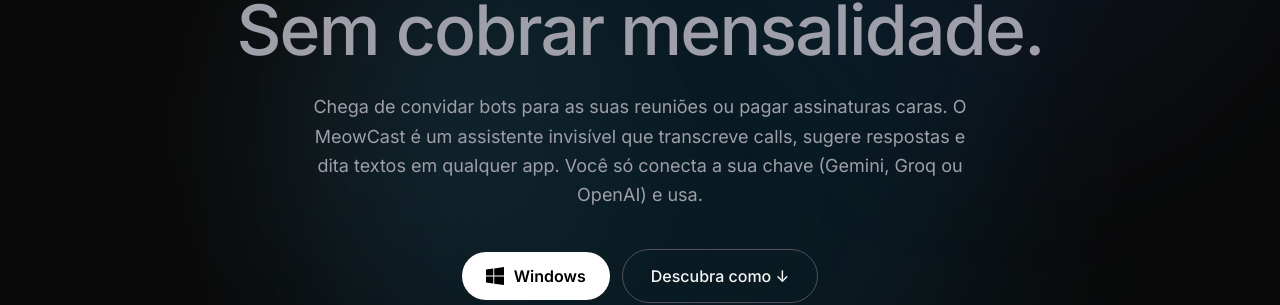
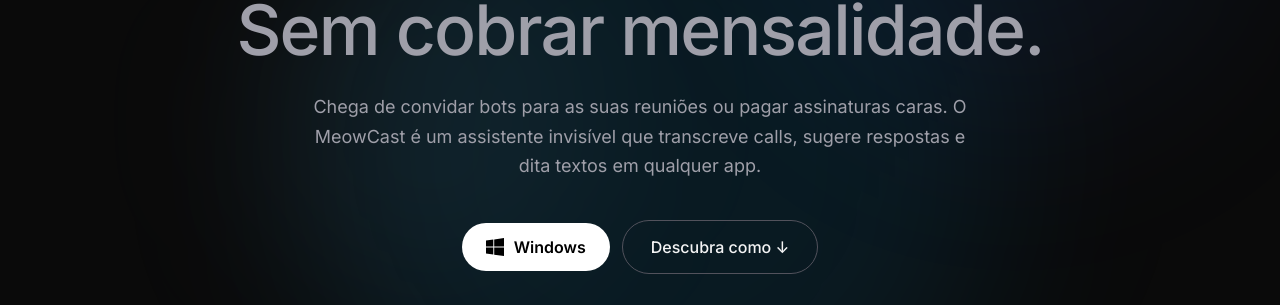
Before and after one commit to catevildev/MeowCast, a React (Vite) app: page / in a window 1280 px wide. Shown: the part 304-609 px from the top of the page. Built offline with nearby package versions, Linux system fonts and the light colour scheme; no server answers.

Commit message:
feat: add translation types and Portuguese language strings

```diff
--- a/src/translations.ts
+++ b/src/translations.ts
@@ -12,7 +12,7 @@
     title: 'A IA que trabalha por você.',
     titleItalic: 'Sem cobrar mensalidade.',
     subtitle:
-      'Chega de convidar bots para as suas reuniões ou pagar assinaturas caras. O MeowCast é um assistente invisível que transcreve calls, sugere respostas e dita textos em qualquer app. Você só conecta a sua chave (Gemini, Groq ou OpenAI) e usa.',
+      'Chega de convidar bots para as suas reuniões ou pagar assinaturas caras. O MeowCast é um assistente invisível que transcreve calls, sugere respostas e dita textos em qualquer app.',
     download: 'Baixar grátis (Windows)',
     secondary: 'Descubra como',
     requires: 'Windows 10+ · Sem criar conta · Você no controle',
```
